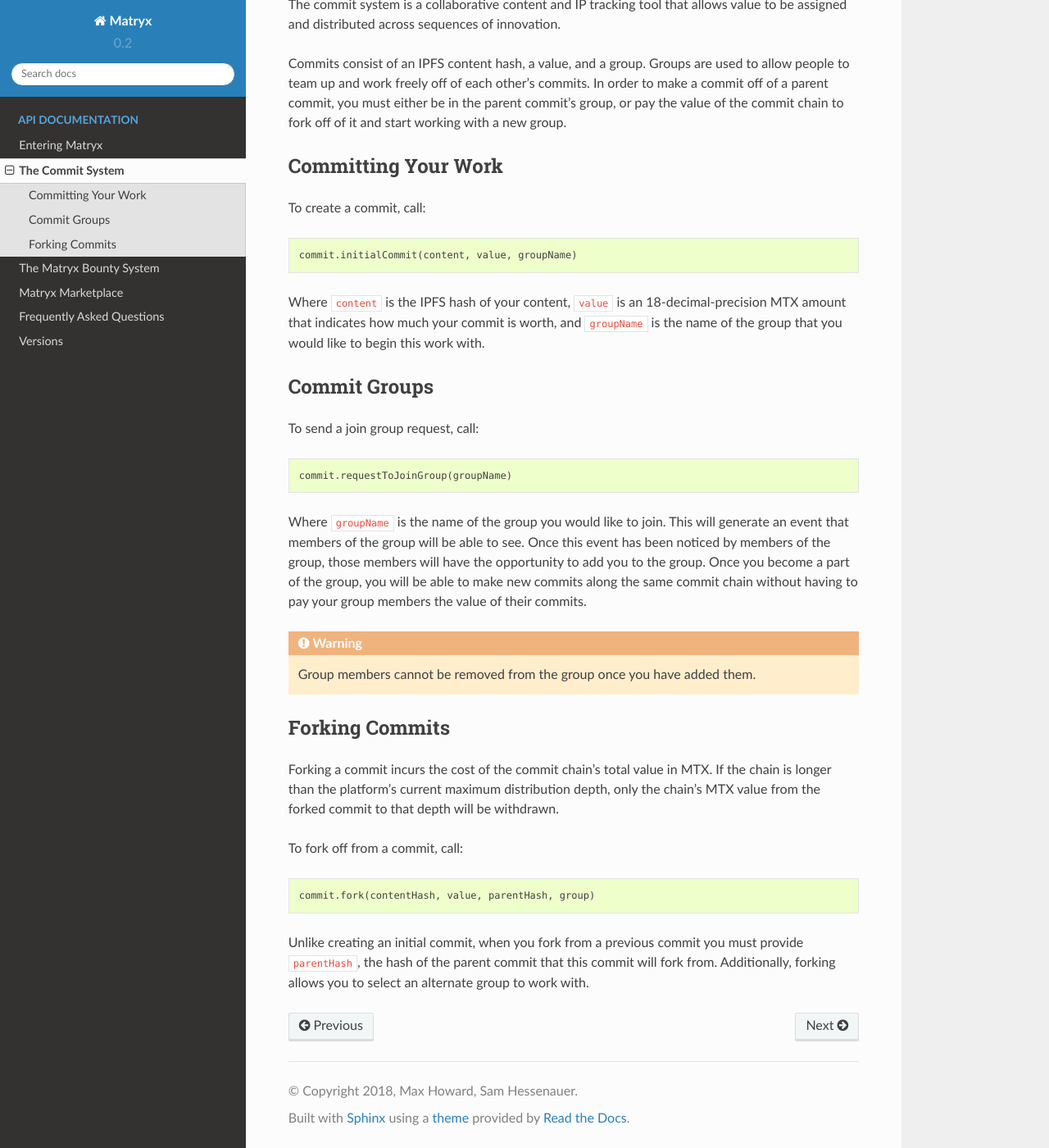
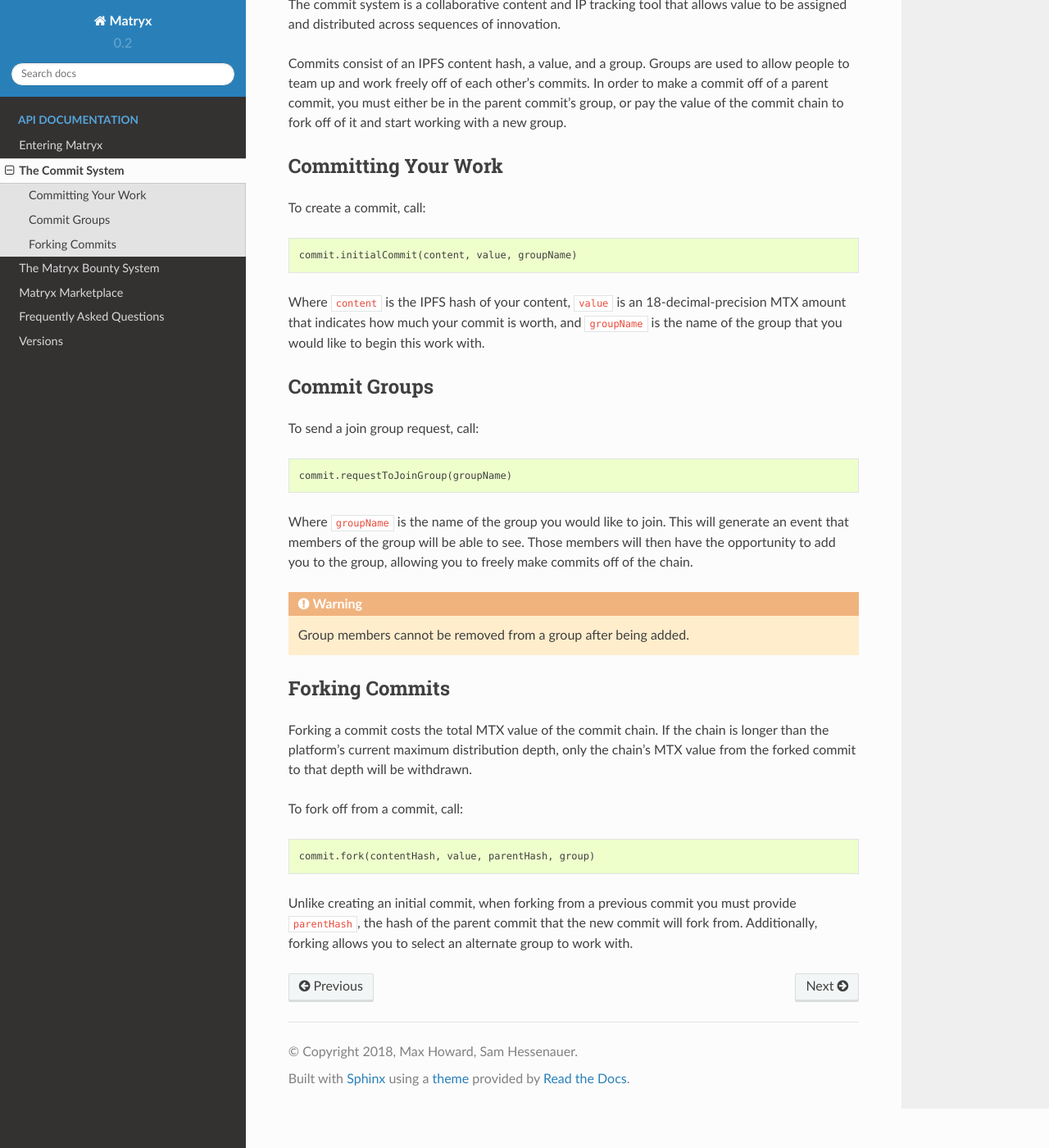
Before and after one commit to matryx/MatryxPlatform, a Sphinx documentation site: the page built from docs/source/commit-system.rst, in a window 1280 px wide and 1400 px high, scrolled down 166 px. Shown: the whole window at 82% size. Built offline with Sphinx 7.4.7 and the Read the Docs theme 2.0.0, drawn with Linux system fonts in a browser that asks for light colours; pages that are not in the unit, such as notebooks, are missing from menus.

Commit message:
more small docs changes

```diff
--- a/docs/source/commit-system.rst
+++ b/docs/source/commit-system.rst
@@ -26,15 +26,14 @@ To send a join group request, call:
 
 	commit.requestToJoinGroup(groupName)
 
-Where ``groupName`` is the name of the group you would like to join. This will generate an event that members of the group will be able to see. Once this event has been noticed by members of the group, those members will have the opportunity to add you to the group.
-Once you become a part of the group, you will be able to make new commits along the same commit chain without having to pay your group members the value of their commits.
+Where ``groupName`` is the name of the group you would like to join. This will generate an event that members of the group will be able to see. Those members will then have the opportunity to add you to the group, allowing you to freely make commits off of the chain.
 
-.. warning:: Group members cannot be removed from the group once you have added them.
+.. warning:: Group members cannot be removed from a group after being added.
 
 Forking Commits
 ^^^^^^^^^^^^^^^
 
-Forking a commit incurs the cost of the commit chain’s total value in MTX. If the chain is longer than the platform’s current maximum distribution depth, only the chain’s MTX value from the forked commit to that depth will be withdrawn.
+Forking a commit costs the total MTX value of the commit chain. If the chain is longer than the platform’s current maximum distribution depth, only the chain’s MTX value from the forked commit to that depth will be withdrawn.
 
 To fork off from a commit, call:
 
@@ -42,4 +41,4 @@ To fork off from a commit, call:
 
 	commit.fork(contentHash, value, parentHash, group)
 
-Unlike creating an initial commit, when you fork from a previous commit you must provide ``parentHash``, the hash of the parent commit that this commit will fork from. Additionally, forking allows you to select an alternate group to work with.
+Unlike creating an initial commit, when forking from a previous commit you must provide ``parentHash``, the hash of the parent commit that the new commit will fork from. Additionally, forking allows you to select an alternate group to work with.
```
